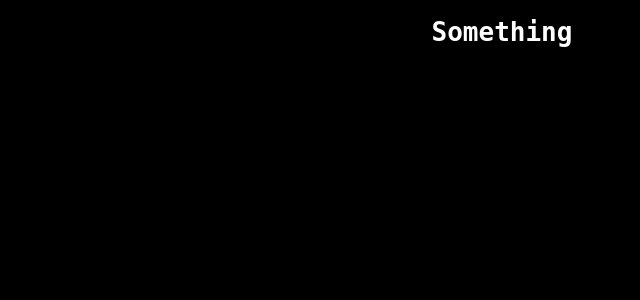
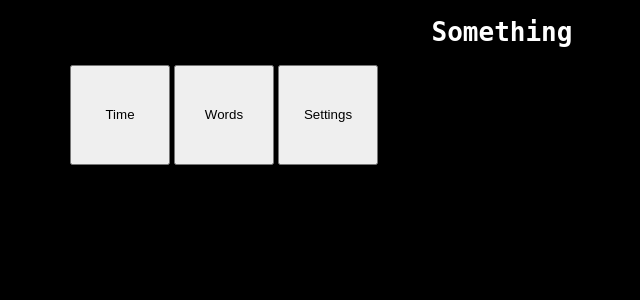
Before and after one commit to maxpii/ManuType, a Flask app: page / in a window 1280 px wide. Shown: the top 300 px of the page, without its empty margins (138-778 px from the left). Run offline with Flask 3, Linux system fonts and the light colour scheme.

Commit message:
Testing stuff out

```diff
--- a/static/styles/home_styles.css
+++ b/static/styles/home_styles.css
@@ -1,8 +1,16 @@
 body {
     background-color: black;
+    color:white;
 }
 #title {
     text-align:center;
     font-family: monospace;
     color:white;
 }
+#time, #words, #settings {
+    width:100px;
+    height:100px;
+}
+#time {
+    margin-left:200px;
+}
--- a/templates/home.html
+++ b/templates/home.html
@@ -8,5 +8,8 @@
 </head>
 <body>
     <h1 id="title">Something</h1>
+    <button id="time">Time</button>
+    <button id="words">Words</button>
+    <button id="settings">Settings</button>
 </body>
 </html>
```
